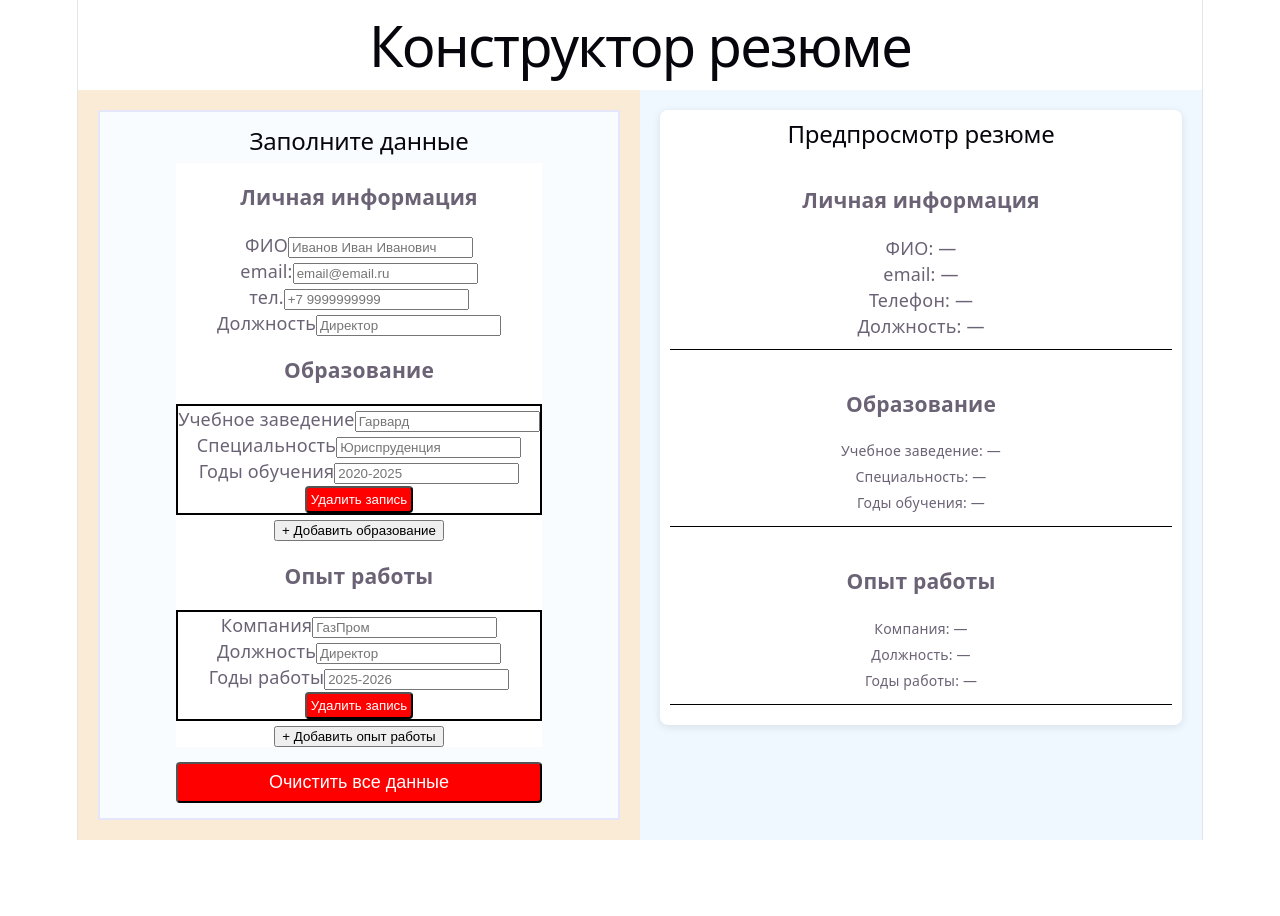
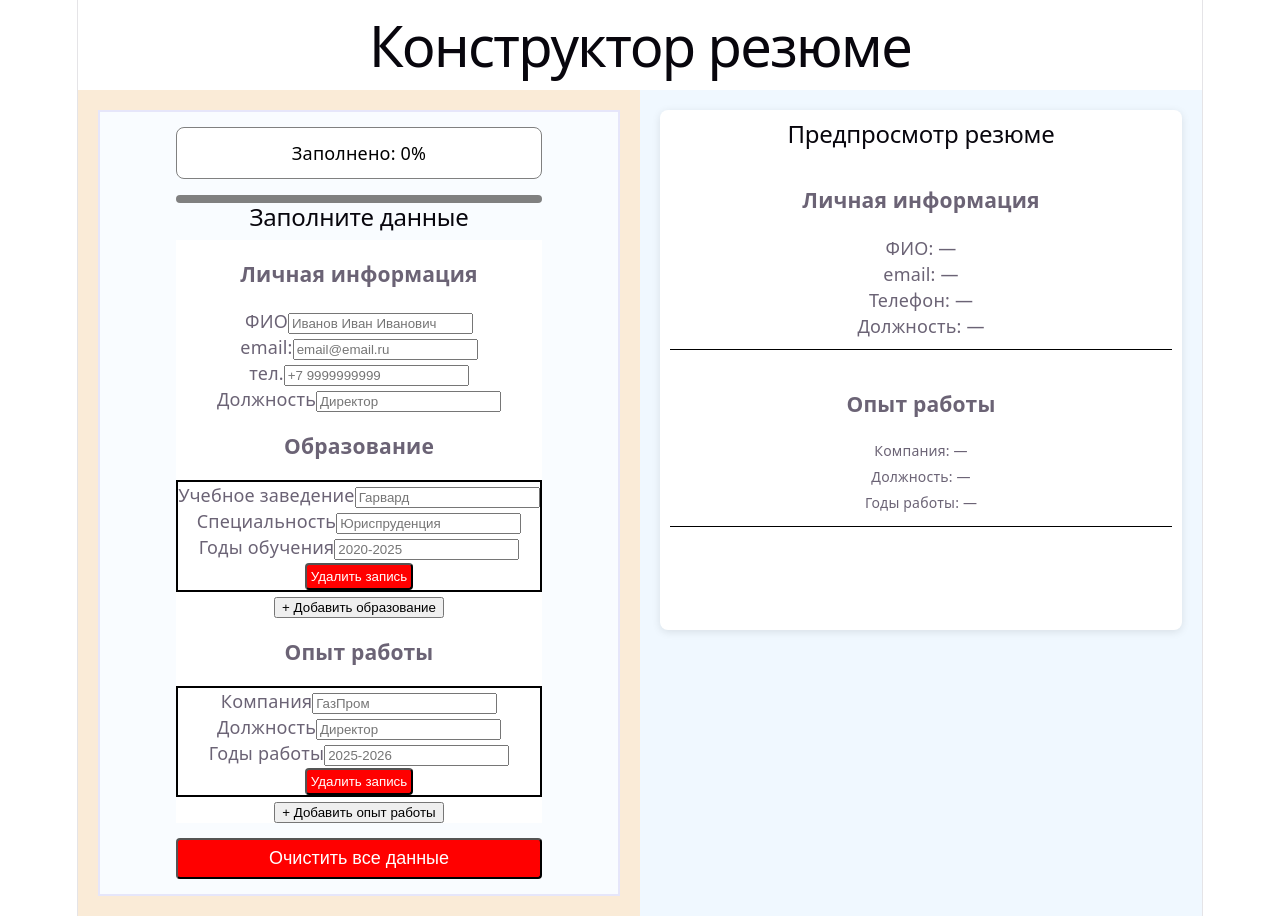
Before and after one commit to berezovtatyana-dev/cv-builder_st, a React (Vite) app: page / in a window 1280 px wide. Before the commit the page ends 840 px from the top, so only its background shows below. Built offline with nearby package versions, Linux system fonts and the light colour scheme.

Commit message:
create progressBar

```diff
--- a/src/components/FormPanel.jsx
+++ b/src/components/FormPanel.jsx
@@ -1,4 +1,4 @@
-import { useContext } from "react";
+import { useContext, useMemo } from "react";
 import CVContext from '../context/CVContext';
 import './FormPanel.css';
 import EducationInput from "./EducationInput";
@@ -19,8 +19,66 @@ const clearAllData = () => {
   }
 };
 
+const calculateProgress = useMemo(() => {
+        const { personalInfo, education, experience } = state;
+
+        const personalFields = ['fullName', 'email', 'phone', 'position'];
+        const filledPersonal = personalFields.filter(field =>
+            personalInfo[field]?.trim() !== ''
+        ).length;
+        const personalProgress = (filledPersonal / personalFields.length) * 25;
+
+        const contactFields = ['email', 'phone'];
+        const hasContact = contactFields.some(field =>
+            personalInfo[field]?.trim() !== ''
+        );
+        const contactProgress = hasContact ? 25 : 0;
+
+        const hasExperience = experience.some(exp =>
+            exp.company?.trim() !== ''
+        );
+        const experienceProgress = hasExperience ? 25 : 0;
+
+        const hasEducation = education.some(edu =>
+            edu.educationCompany?.trim() !== ''
+        );
+        const educationProgress = hasEducation ? 25 : 0;
+
+        const total = personalProgress + contactProgress + experienceProgress + educationProgress;
+        return Math.min(Math.round(total), 100);
+    }, [state]);
+
     return (
         <div className="main-form">
+            <div>
+                <div style={{
+                    backgroundColor: 'white',
+                    color: 'black',
+                    padding: '12px',
+                    border: '1px solid gray',
+                    borderRadius: '8px',
+                    marginBottom: '16px'
+                }}>
+                    <span>Заполнено: {calculateProgress}%</span>
+                </div>
+                <div style={{
+                    width: '100%',
+                    height: '8px',
+                    backgroundColor: 'gray',
+                    borderRadius: '4px',
+                    overflow: 'hidden'
+                }}>
+                    <div style={{
+                        width: `${calculateProgress}%`,
+                        fontWeight: '600',
+                        backgroundColor: 'blue',
+                        height: '100%',
+                        borderRadius: '4px'}}>
+
+                    </div>
+                </div>
+
+            </div>
             <h2>Заполните данные</h2>
             <section className="section-form">
                 <h3>Личная информация</h3>
@@ -39,6 +97,7 @@ const clearAllData = () => {
                     name="email"
                     placeholder="email@email.ru"
                     value={state.personalInfo.email}
+
                     onChange={handlePersonalChange}
                      />
                 </div>
--- a/src/components/PreviewPanel.jsx
+++ b/src/components/PreviewPanel.jsx
@@ -5,6 +5,12 @@ import "./PreviewPanel.css";
 const PreviewPanel = () => {
   const { state } = useContext(CVContext);
   const { personalInfo, education, experience } = state;
+
+  const hasEducation = education.some(edu =>
+    edu.educationCompany?.trim() !== '' ||
+    edu.profession?.trim() !== '' ||
+    edu.yearsEduc?.trim() !== ''
+  );
 
   return (
     <div className="preview-container">
@@ -25,7 +31,7 @@ const PreviewPanel = () => {
             Должность: {personalInfo.position || "—"}
           </div>
         </section>
-
+        {hasEducation && (
           <section className="preview-section">
             <h3>Образование</h3>
             {education.map((edu) => (
@@ -43,7 +49,7 @@ const PreviewPanel = () => {
                 </div>
             ))}
             </section>
-
+        )}
 
         <section className="preview-section">
           <h3>Опыт работы</h3>
```
Lines whose indentation alone changed are shown as unchanged.
